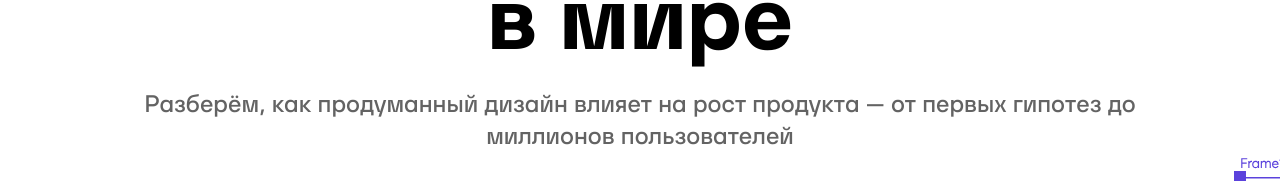
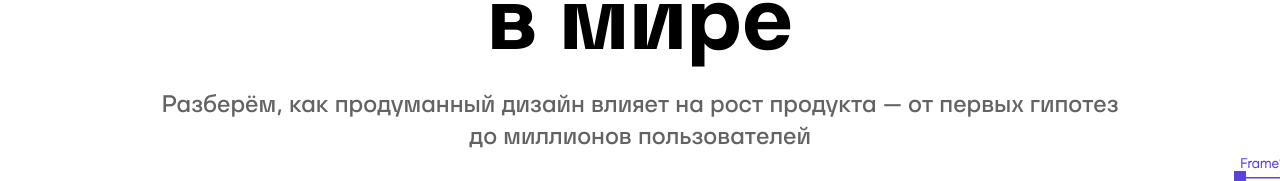
Before and after one commit to atabek2000/zimran_public, a Vue app: page / in a window 1280 px wide. Shown: the part 481-662 px from the top of the page. Built offline with nearby package versions, Linux system fonts and the light colour scheme.

Commit message:
fix: linkedin, texts

```diff
--- a/src/pages/Home.vue
+++ b/src/pages/Home.vue
@@ -28,7 +28,7 @@ const closeRegister = () => { showRegister.value = false }
         <div class=" relative mt-20 md:mt-0">
 
           <h2 class=" text-[30px] leading-[30px] md:text-[90px] md:leading-[94px] font-bold text-center">Как через дизайн строить топ-1 продукты <span class=" whitespace-nowrap">в мире</span></h2>
-          <p class=" text-center text-base md:text-2xl font-medium text-dove-gray mt-6">Разберём, как продуманный дизайн влияет на рост продукта — от первых гипотез до <span class=" whitespace-nowrap"> миллионов пользователей</span></p>
+          <p class=" text-center text-base md:text-2xl font-medium text-dove-gray mt-6">Разберём, как продуманный дизайн влияет на рост продукта — от первых гипотез  <span class=" whitespace-nowrap"> до миллионов пользователей</span></p>
           <img src="/amplituda.png" alt="amplituda" class="absolute max-w-[284px] w-[170px] md:w-auto  -top-14 right-0"></img>
           <img src="@/assets/svg/left-zimran.svg" alt="left-zimran" class="absolute w-[30px] md:w-auto  -top-14 -left-4 md:hidden block"></img>
         </div>
@@ -155,7 +155,7 @@ const closeRegister = () => { showRegister.value = false }
       <img src="@/assets/svg/idea.svg" alt="idea" width="78" height="78" class="w-[50px] md:w-[78px]">
     </div>
 
-    <p class=" text-xl md:text-4xl font-medium text-center mt-6">Zimran — <span class=" text-royal-blue">people-powered system.</span>  Мы превращаем вклад каждого в новые возможности и создаём tech-продукты, где таланты растут и становятся лидерами.</p>
+    <p class=" text-xl md:text-4xl font-medium text-center mt-6">Zimran — <span class=" text-royal-blue">people-powered system.</span>  Мы превращаем вклад каждого <span class=" whitespace-nowrap"> в новые </span> <span class=" text-royal-blue">возможности</span> и создаём tech-продукты, где <span class=" text-royal-blue">таланты </span> растут <span class=" whitespace-nowrap"> и становятся лидерами</span>.</p>
 
     <img src="/gallery.png" alt="gallery" class="mt-8 w-full hidden md:block">
     <img src="/gallery-small.png" alt="gallery-small" class="mt-8 w-full md:hidden">
```
